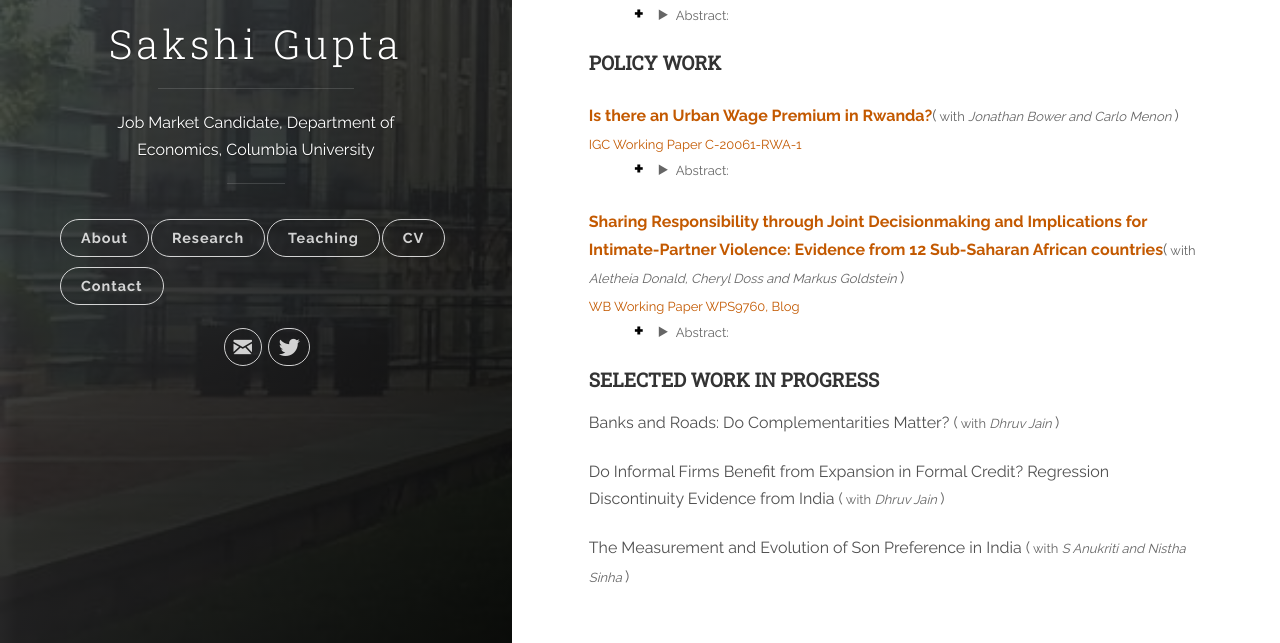
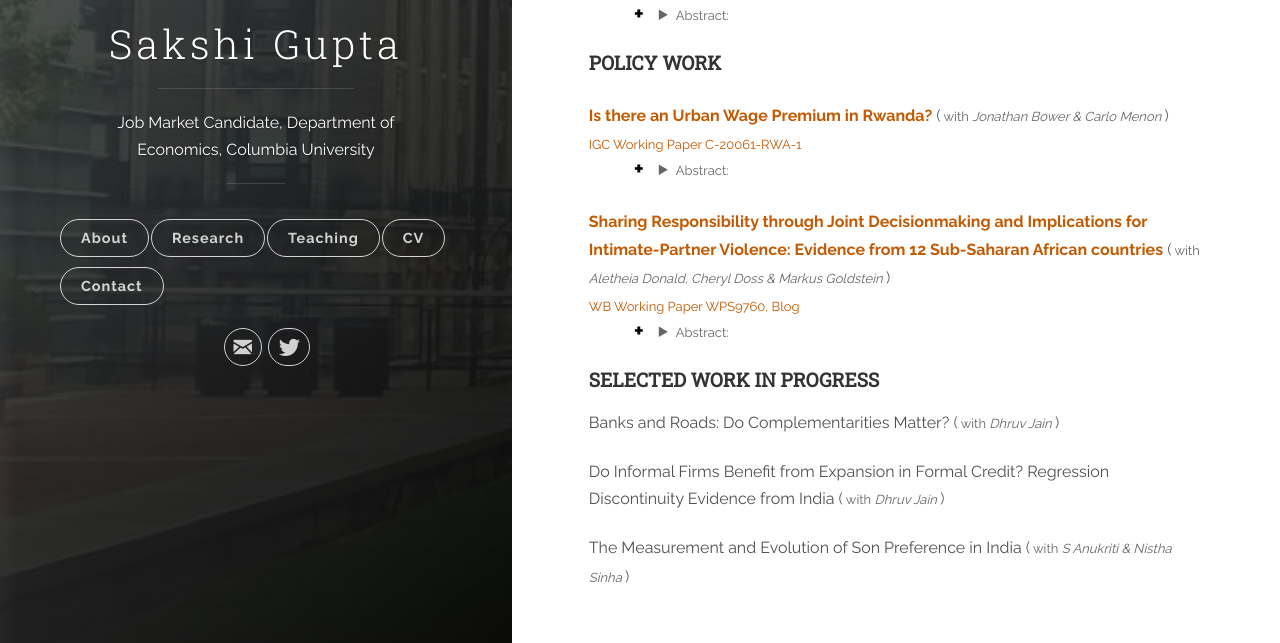
Before and after one commit to Gupta-Sakshi/Gupta-Sakshi.github.io, a Jekyll site: the page built from _posts/2018-06-13-research.markdown, in a window 1280 px wide and 1280 px high. Shown: the part 582-1225 px from the top of the window. Built offline with Jekyll 4.4.1, drawn with Linux system fonts in a browser that asks for light colours.

Commit message:
Update 2018-06-13-research.markdown

```diff
--- a/_posts/2018-06-13-research.markdown
+++ b/_posts/2018-06-13-research.markdown
@@ -31,14 +31,14 @@ effects on the fertility decision of parents? As part of a broader research agen
 
 <h4 style="margin-top:30px;" id="working-papers"><strong>POLICY WORK</strong></h4>
 
-<p style="margin-top:30px;"><strong><a href="https://www.theigc.org/wp-content/uploads/2021/03/Bower-et-al-2021.pdf" target="_blank"><font size="3" style="color:#C35900">Is there an Urban Wage Premium in Rwanda?</font></a></strong>(<font size="2"> with  <em>Jonathan Bower and Carlo Menon</em> </font>)<br>
+<p style="margin-top:30px;"><strong><a href="https://www.theigc.org/wp-content/uploads/2021/03/Bower-et-al-2021.pdf" target="_blank"><font size="3" style="color:#C35900">Is there an Urban Wage Premium in Rwanda?</font></a></strong> (<font size="2"> with  <em>Jonathan Bower & Carlo Menon</em> </font>)<br>
 <a href="https://www.theigc.org/publication/is-there-an-urban-wage-premium-in-rwanda/" target="_blank"><font size="2" style="color:#C35900">IGC Working Paper C-20061-RWA-1</font></a><br>
 <ul style="margin-top:-17px;">
 <details><summary><font size="2">Abstract:</font></summary><p><font size="2" style="color:#000000;">Kigali, Rwanda’s capital, is growing rapidly, and is by far the largest engine of productivity and growth in the country. Whilst Kigali’s household incomes are higher and poverty incidence is lower than in other parts of the country, new migrants to the city often experience precarious housing conditions and difficulty in accessing decent jobs. This paper uses household data from Rwanda to analyse the urban wage premium and urban consumption premium. We find that both nominal wage and nominal consumption of workers in Rwanda are significantly higher in urban areas than in rural areas - and correlate to city size - even when individual characteristics are controlled for. This implies some form of agglomeration effect inherent to Rwanda's cities. We also find evidence that rural-urban migrants undergo a learning process in which their wage increases as they gain more experience in the city; however this result does not hold for consumption which is higher even in the first two years of living in a city, implying resource transfer. The evidence we find in this paper confirms the importance of the urbanisation process for productivity and wage growth. Our findings have implications for how, and where, Rwanda seeks to harness urbanisation to drive growth through urban investments.</font></p></details></ul>
 
 
 
-<p style="margin-top:30px;"><strong><a href="https://documents1.worldbank.org/curated/en/255851630330267060/pdf/Sharing-Responsibility-through-Joint-Decision-Making-and-Implications-for-Intimate-Partner-Violence-Evidence-from-12-Sub-Saharan-African-Countries.pdf" target="_blank"><font size="3" style="color:#C35900">Sharing Responsibility through Joint Decisionmaking and Implications for Intimate-Partner Violence: Evidence from 12 Sub-Saharan African countries</font></a></strong>(<font size="2"> with  <em>Aletheia Donald, Cheryl Doss and Markus Goldstein</em> </font>)<br>
+<p style="margin-top:30px;"><strong><a href="https://documents1.worldbank.org/curated/en/255851630330267060/pdf/Sharing-Responsibility-through-Joint-Decision-Making-and-Implications-for-Intimate-Partner-Violence-Evidence-from-12-Sub-Saharan-African-Countries.pdf" target="_blank"><font size="3" style="color:#C35900">Sharing Responsibility through Joint Decisionmaking and Implications for Intimate-Partner Violence: Evidence from 12 Sub-Saharan African countries</font></a></strong> (<font size="2"> with  <em>Aletheia Donald, Cheryl Doss & Markus Goldstein</em> </font>)<br>
 <a href="https://documents.worldbank.org/en/publication/documents-reports/documentdetail/255851630330267060/sharing-responsibility-through-joint-decision-making-and-implications-for-intimate-partner-violence-evidence-from-12-sub-saharan-african-countries" target="_blank"><font size="2" style="color:#C35900">WB Working Paper WPS9760</font></a><font size="2"><a href="https://blogs.worldbank.org/developmenttalk/joint-decision-making-protective-african-women-and-why" style="color:#C35900;">, Blog </a></font><br>
 <ul style="margin-top:-17px;">
 <details><summary><font size="2">Abstract:</font></summary><p><font size="2" style="color:#000000;">Intimate partner violence affects 36 percent of women in
@@ -51,4 +51,4 @@ on decision making by the husband. The results are consistent with joint decisio
 <h4 style="margin-top:30px;" id="working-papers"><strong>SELECTED WORK IN PROGRESS</strong></h4>
 <p style="margin-top:20px;"><font size="3" style="color:#505050">Banks and Roads: Do Complementarities Matter?  </font> (<font size="2"> with <em>Dhruv Jain</em> </font>)<br>
 <p style="margin-top:20px;"><font size="3" style="color:#505050">Do Informal Firms Benefit from Expansion in Formal Credit? Regression Discontinuity Evidence from India </font> (<font size="2"> with <em>Dhruv Jain</em> </font>)<br>
-<p style="margin-top:20px;"><font size="3" style="color:#505050">The Measurement and Evolution of Son Preference in India </font> (<font size="2"> with <em>S Anukriti and Nistha Sinha</em> </font>)<br>
+<p style="margin-top:20px;"><font size="3" style="color:#505050">The Measurement and Evolution of Son Preference in India </font> (<font size="2"> with <em>S Anukriti & Nistha Sinha</em> </font>)<br>
```
